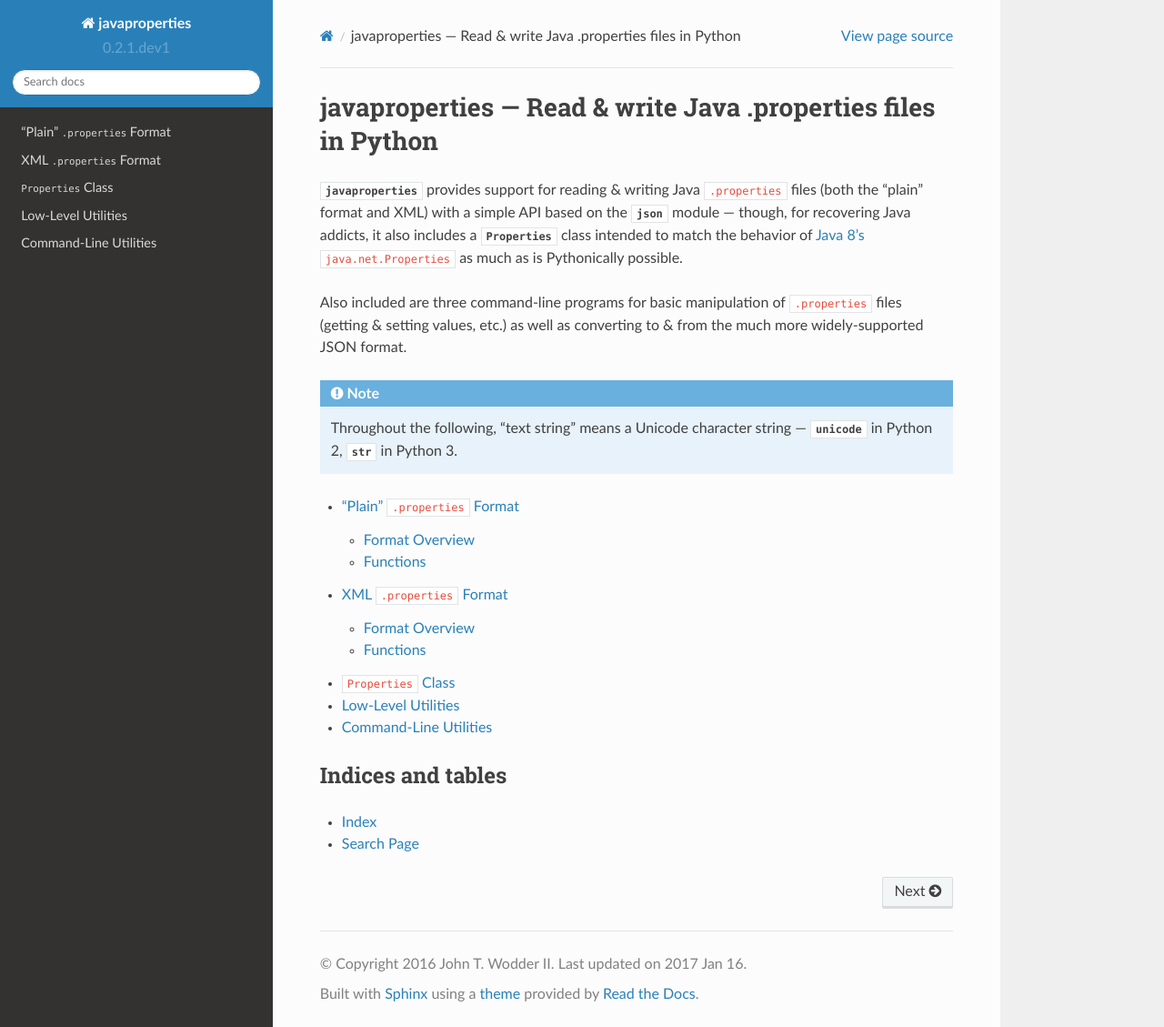
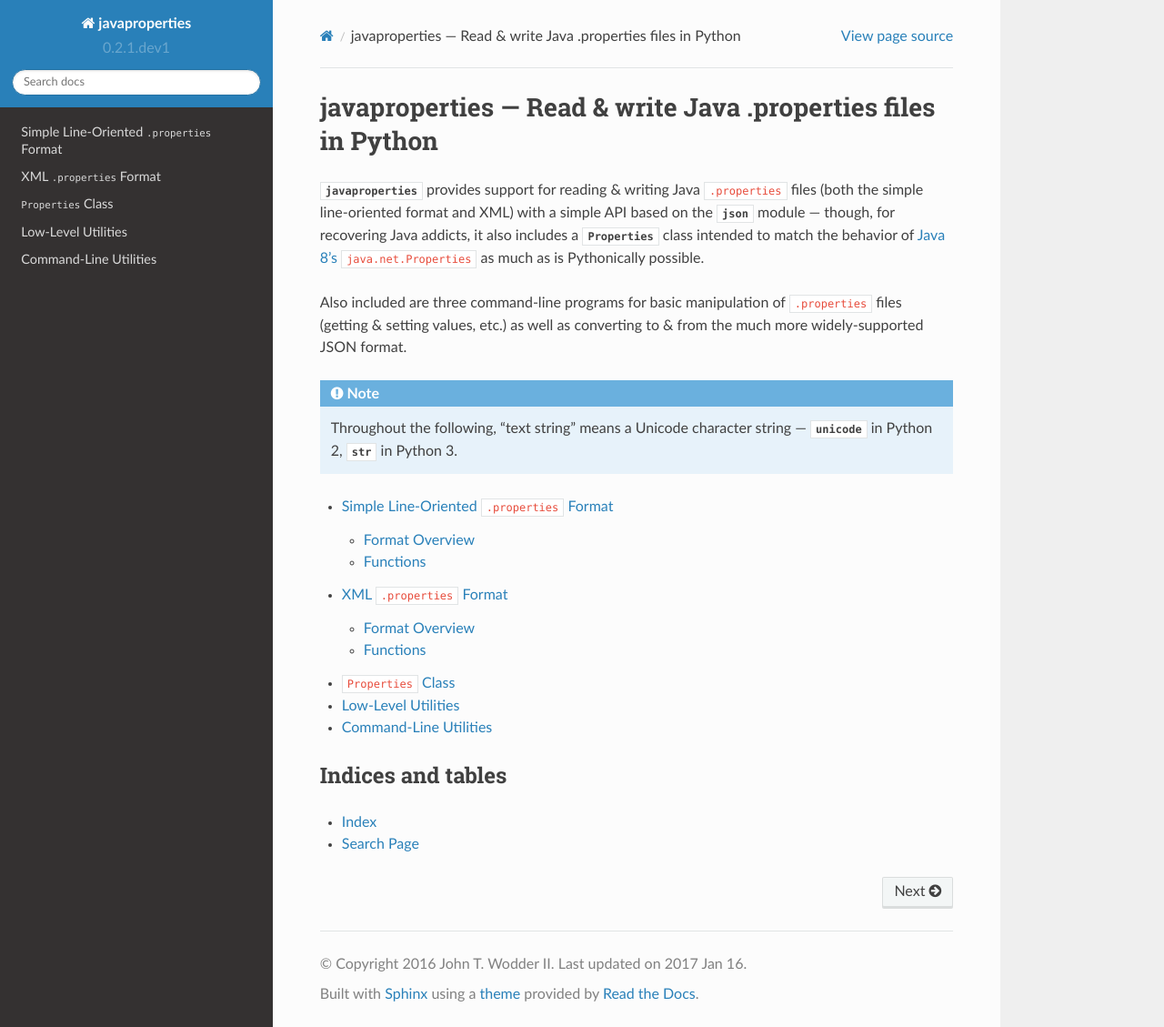
Before and after one commit to jwodder/javaproperties, a Sphinx documentation site: the page built from docs/index.rst, in a window 1280 px wide and 1129 px high. Shown: the whole window at 91% size. Built offline with Sphinx 7.4.7 and the Read the Docs theme 2.0.0, drawn with Linux system fonts in a browser that asks for light colours.

Commit message:
"plain" → simple line-oriented format
That seems to be as close to the official term as you can get.

```diff
--- a/docs/cli.rst
+++ b/docs/cli.rst
@@ -4,7 +4,8 @@ Command-Line Utilities
 `javaproperties` includes three command-line programs for manipulating
 ``.properties`` files, including support for getting & setting values and
 converting files to & from the much more widely-supported JSON format.
-Currently, the programs only support "plain" ``.properties`` files.
+Currently, the programs only support ``.properties`` files in the simple
+line-oriented format, not XML.
 
 .. toctree::
     :maxdepth: 1
--- a/docs/index.rst
+++ b/docs/index.rst
@@ -5,10 +5,10 @@ javaproperties — Read & write Java .properties files in Python
 ==============================================================
 
 `javaproperties` provides support for reading & writing Java |properties|_
-files (both the "plain" format and XML) with a simple API based on the `json`
-module — though, for recovering Java addicts, it also includes a `Properties`
-class intended to match the behavior of |java8properties|_ as much as is
-Pythonically possible.
+files (both the simple line-oriented format and XML) with a simple API based on
+the `json` module — though, for recovering Java addicts, it also includes a
+`Properties` class intended to match the behavior of |java8properties|_ as much
+as is Pythonically possible.
 
 Also included are three command-line programs for basic manipulation of
 ``.properties`` files (getting & setting values, etc.) as well as converting to
--- a/docs/plain.rst
+++ b/docs/plain.rst
@@ -1,14 +1,14 @@
 .. currentmodule:: javaproperties
 
-"Plain" ``.properties`` Format
-==============================
+Simple Line-Oriented ``.properties`` Format
+===========================================
 
 Format Overview
 ---------------
 
-The "plain" ``.properties`` file format consists of a series of key-value
-string pairs, one (or fewer) per line, with the key & value separated by the
-first occurrence of an equals sign (``=``, optionally with surrounding
+The simple line-oriented ``.properties`` file format consists of a series of
+key-value string pairs, one (or fewer) per line, with the key & value separated
+by the first occurrence of an equals sign (``=``, optionally with surrounding
 whitespace), a colon (``:``, optionally with surrounding whitespace), or
 non-leading whitespace.  A line without a separator is treated as a key whose
 value is the empty string.  If the same key occurs more than once in a single
```
Also changed, not shown: README.rst (+4 -4 lines), TODO.md (+4 -4 lines), javaproperties/__init__.py (+4 -4 lines), 1 other file.
